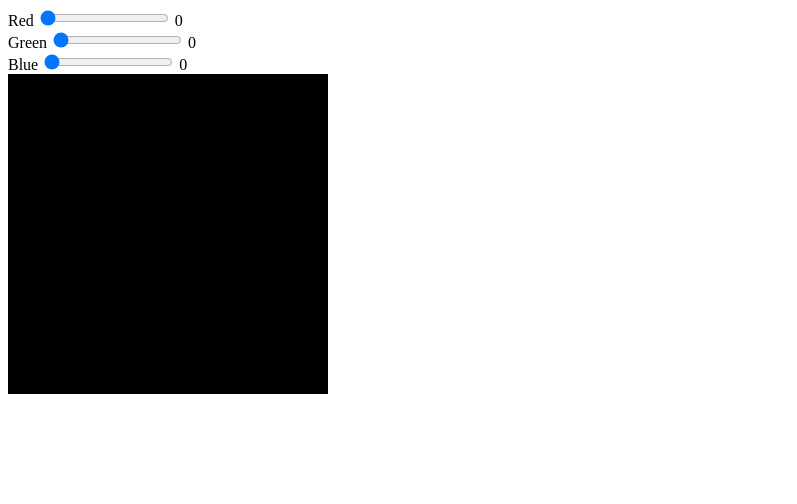
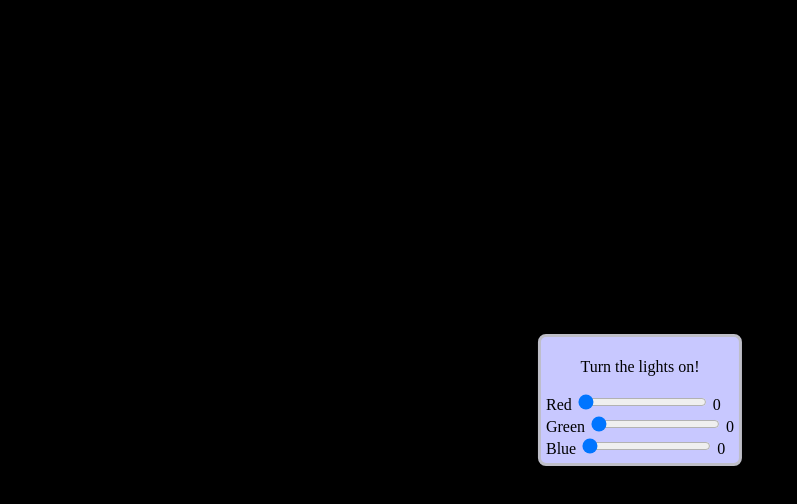
Before and after one commit to BeckTimothy/colorpicker, a plain HTML site: page index.html in a window 1280 px wide. Shown: the whole page, without its empty margins (0-797 px from the left). Drawn offline with Linux system fonts and the light colour scheme.

Commit message:
Had a little fun with styling

```diff
--- a/index.html
+++ b/index.html
@@ -6,8 +6,9 @@
 	<link rel="stylesheet" href="./style.css"/>
 	<script src="./script.js"></script>
 </head>
-<body>
+<body id="color-box">
 	<div class="picker-form">
+		<p class="center">Turn the lights on!</p>
 		<div class="picker-control">
 			<label for="red">Red</label>
 			<input type="range"
@@ -40,9 +41,9 @@
 		</div>
 	</div>
 <div class="color-box">
-	<div id="color-box">
+	<!--<div id="color-box">
 
-	</div>
+	</div>-->
 </div>
 </body>
 </html>
--- a/style.css
+++ b/style.css
@@ -1,5 +1,16 @@
 #color-box {
 	background-color: rgb(0,0,0);
-	width: 20em;
-	height: 20em;
 }
+.picker-form {
+	padding: 5px;
+	background-color: rgb(200,200,255);
+	border: 3px solid rgb(190,190,200);
+	border-radius: 8px;
+	position: absolute;
+	left: 50%;
+	top: 50%;
+	transform: translate(-50%, -50%);
+}
+.center {
+	text-align: center;
+}
```
